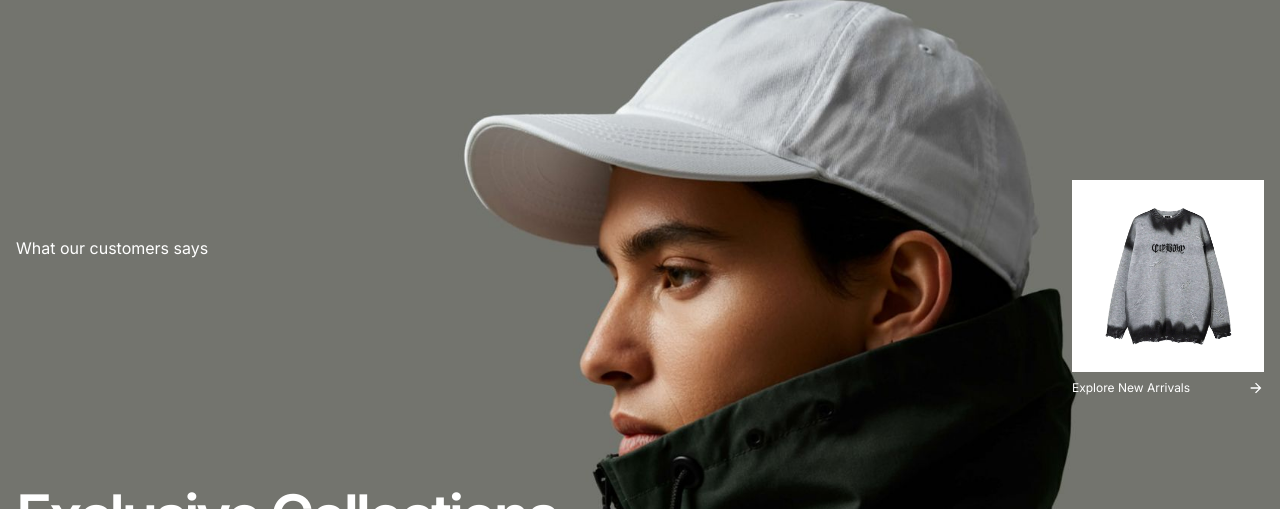
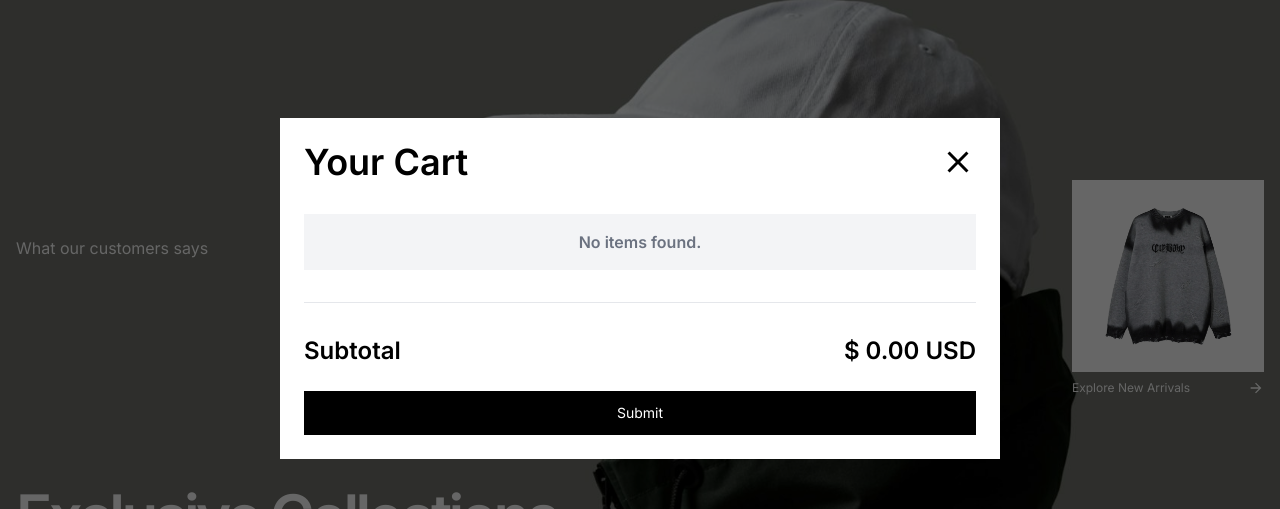
Before and after one commit to saeidsh777/shop, a Next.js app: page / in a window 1280 px wide. Both pictures are taken after a click on the button "card". Shown: the part 112-621 px from the top of the page. Built offline with nearby package versions, Linux system fonts and the light colour scheme; no server answers.

Commit message:
FEAT: Cart modal

```diff
--- /dev/null
+++ b/src/Components/Modules/Modals/CartModal/CartModal.tsx
@@ -0,0 +1,69 @@
+'use client';
+import { MdClose } from 'react-icons/md';
+import ProductInCart from './ProductInCart/ProductInCart';
+import { useAppDispatch, useAppSelector } from '@/hooks/useRedux';
+import { showModal } from '@/redux/slices/modalSlice';
+
+export default function CartModal() {
+    const dispatch = useAppDispatch();
+    const modal = useAppSelector((state) => state.modal.value);
+    const cart = useAppSelector((state) => state.cart.products);
+    const totalPrice = useAppSelector((state) => state.cart.totalPrice);
+
+    return (
+        <section
+            className={`fixed top-0 left-0 w-svw h-svh ${
+                modal ? 'flex justify-center items-center' : 'hidden'
+            }`}
+        >
+            <div
+                className="absolute w-full h-full top-0 left-0 bg-black/60"
+                onClick={() => dispatch(showModal())}
+            ></div>
+            <div className="bg-white text-black p-6 relative w-full h-fit max-h-svh max-w-[45rem] mx-4 overflow-y-scroll">
+                <div className="flex items-center justify-between mb-8">
+                    <h2 className="text-lg md:text-4xl font-semibold">
+                        Your Cart
+                    </h2>
+                    <MdClose
+                        className="text-lg md:text-4xl"
+                        onClick={() => dispatch(showModal())}
+                    />
+                </div>
+                <div className="flex flex-col gap-6">
+                    {!!cart.length ? (
+                        cart.map(
+                            (item: {
+                                id: number;
+                                image: string;
+                                price: number;
+                                title: string;
+                                count: number;
+                            }) => <ProductInCart key={item.id} {...item} />
+                        )
+                    ) : (
+                        <div className="p-4 bg-gray-100 ">
+                            <p className="text-center font-semibold text-gray-500">
+                                No items found.
+                            </p>
+                        </div>
+                    )}
+                </div>
+                <hr className="my-8" />
+                <div>
+                    <div className="w-full flex flex-col sm:flex-row sm:items-center sm:justify-between text-2xl font-semibold mb-6">
+                        <span>Subtotal</span>
+                        <span>$ {totalPrice.toFixed(2)} USD</span>
+                    </div>
+                    <button
+                        className="w-full px-6 py-3 text-sm bg-black text-white hover:bg-black/80 transition disabled:bg-gray-500"
+                        type="button"
+                        aria-label="add_to_card"
+                    >
+                        Submit
+                    </button>
+                </div>
+            </div>
+        </section>
+    );
+}
--- /dev/null
+++ b/src/Components/Modules/Modals/CartModal/ProductInCart/ProductInCart.tsx
@@ -0,0 +1,89 @@
+import { useAppDispatch } from '@/hooks/useRedux';
+import { changeCount, removeProduct } from '@/redux/slices/cartSlice';
+import Image from 'next/image';
+import React from 'react';
+
+export default function ProductInCart({
+    id,
+    image,
+    price,
+    title,
+    count,
+}: {
+    id: number;
+    image: string;
+    price: number;
+    title: string;
+    count: number;
+}) {
+    const dispatch = useAppDispatch();
+
+    return (
+        <div>
+            <div className="flex flex-col sm:flex-row gap-8">
+                <div className="w-full h-[12rem] overflow-hidden sm:max-w-44">
+                    <Image
+                        className="w-full h-full object-contain"
+                        src={image}
+                        width={500}
+                        height={500}
+                        alt="product"
+                    />
+                </div>
+                <div className="w-full">
+                    <div className="mb-6">
+                        <span className="text-2xl font-semibold line-clamp-1">
+                            {title}
+                        </span>
+                    </div>
+                    <div>
+                        <div className="mb-4 flex items-center gap-4">
+                            <input
+                                className="p-2 text-sm border border-black/20 focus-visible:outline-none disabled:bg-gray-100 disabled:text-gray-400"
+                                type="number"
+                                value={count}
+                                onChange={(e) => {
+                                    if (
+                                        e.target.value
+                                            .trim()
+                                            .match(/^1[0-9]+|[1-9]+$/)
+                                    ) {
+                                        dispatch(
+                                            changeCount({
+                                                id,
+                                                count: e.target.value,
+                                            })
+                                        );
+                                    }
+                                }}
+                                min={1}
+                                max={100}
+                                step={1}
+                            />
+                            <div className="">
+                                <span>$ {price} USD </span>
+                                <sup>{`( $ ${+price * +count})`}</sup>
+                            </div>
+                        </div>
+                        <div>
+                            <button
+                                className="text-red-600 font-medium"
+                                onClick={() =>
+                                    dispatch(
+                                        removeProduct({
+                                            id,
+                                            price,
+                                            count,
+                                        })
+                                    )
+                                }
+                            >
+                                Remove
+                            </button>
+                        </div>
+                    </div>
+                </div>
+            </div>
+        </div>
+    );
+}
--- /dev/null
+++ b/src/app/products/[productId]/page.tsx
@@ -0,0 +1,6 @@
+import ProductTemplate from '@/Components/Templates/ProductTemplate/ProductTemplate';
+import React from 'react';
+
+export default function page() {
+    return <ProductTemplate />;
+}
```
